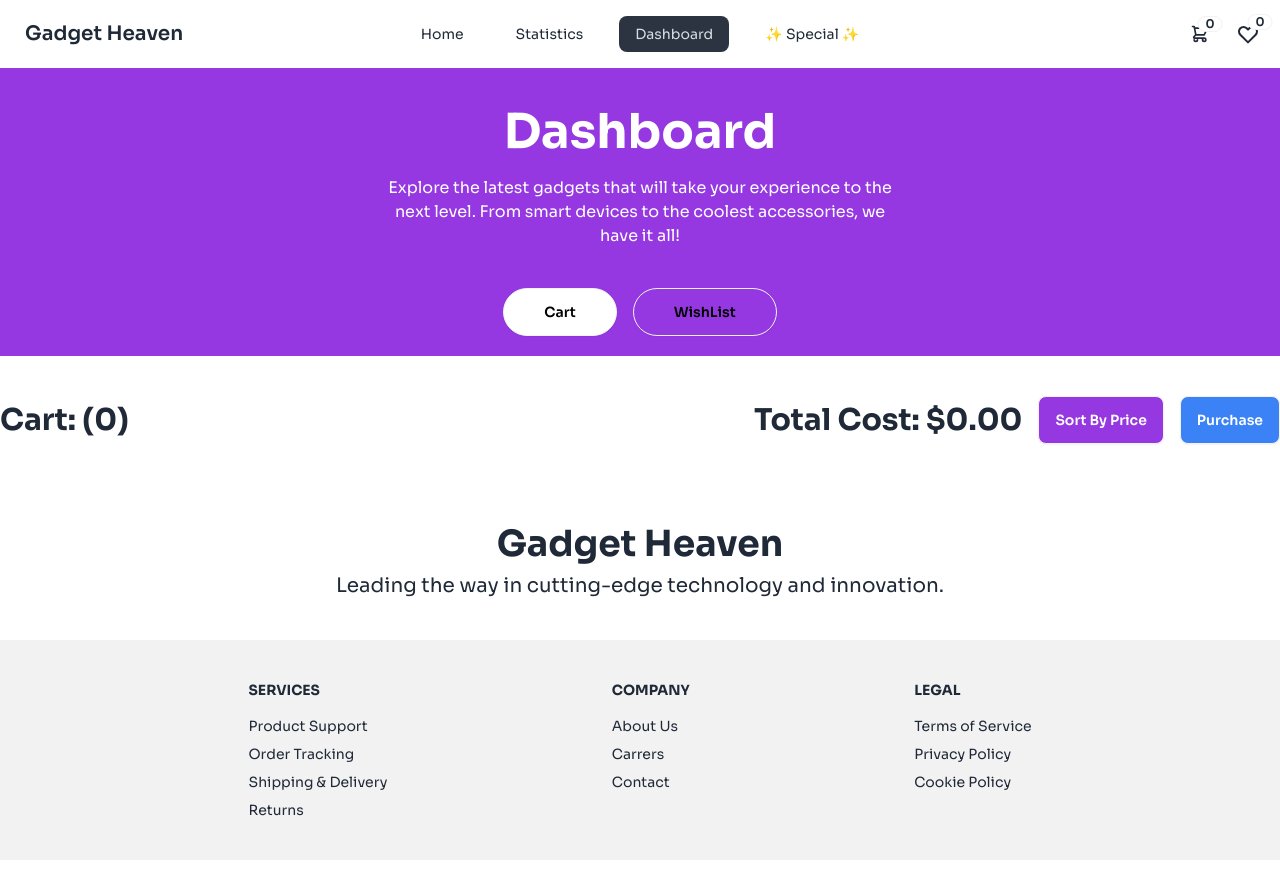
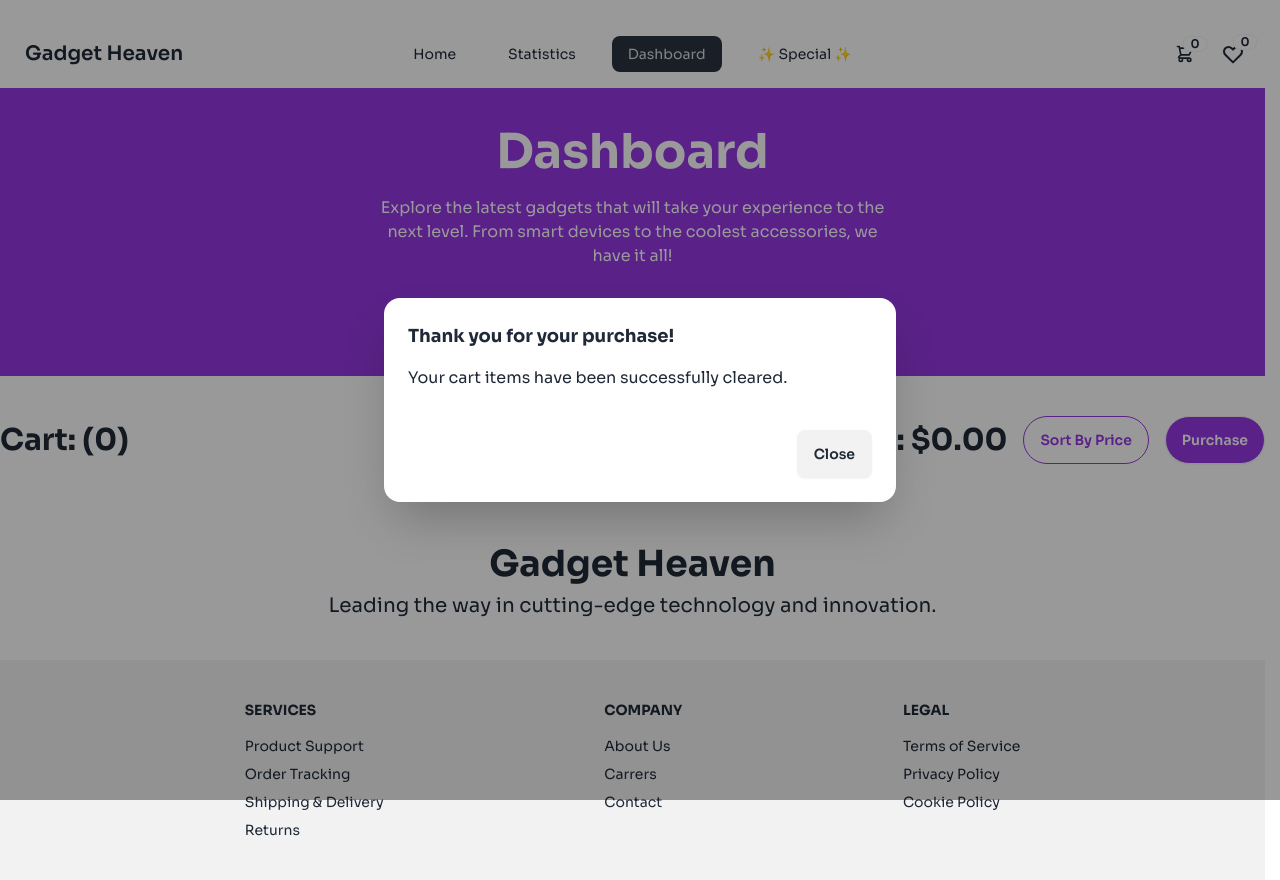
Before and after one commit to ornobaadi/Gadget-Heaven, a React (Vite) app: page /dashboard in a window 1280 px wide. Both pictures are taken after a click on the button "Purchase". Built offline with nearby package versions, Linux system fonts and the light colour scheme.

Commit message:
Local Storage Modal

```diff
--- a/src/components/Dashboard/Dashboard.jsx
+++ b/src/components/Dashboard/Dashboard.jsx
@@ -2,7 +2,7 @@ import { useEffect, useState } from 'react';
 import { useLoaderData } from 'react-router-dom';
 import { Tab, Tabs, TabList, TabPanel } from 'react-tabs';
 import 'react-tabs/style/react-tabs.css';
-import { getStoredCartList, getStoredWishList } from '../../utility/addToDb';
+import { getStoredCartList, getStoredWishList, removeFromStoredCartList } from '../../utility/addToDb';
 import GadgetCart from '../GadgetCart/GadgetCart';
 import { Helmet } from 'react-helmet-async';
 
@@ -29,15 +29,24 @@ const Dashboard = () => {
 
     const handleRemoveFromCart = (gadgetId) => {
         setCartList(prevCartList => prevCartList.filter(gadget => gadget.gadgetId !== gadgetId));
-    };
-
-    const handleRemoveFromWishlist = (gadgetId) => {
-        setWishList(prevWishList => prevWishList.filter(gadget => gadget.gadgetId !== gadgetId));
+        removeFromStoredCartList(gadgetId); // Also remove from stored data
     };
 
     const handleSortByPrice = () => {
         const sortedCartList = [...cartList].sort((a, b) => b.price - a.price);
         setCartList(sortedCartList);
+    };
+
+    // Function to show modal
+    const handlePurchaseClick = () => {
+        document.getElementById('purchase_modal').showModal();
+    };
+
+    // Function to clear cart and close modal
+    const handleCloseModal = () => {
+        setCartList([]); // Clear cart items from state
+        cartList.forEach(gadget => removeFromStoredCartList(gadget.gadgetId)); // Clear items from storage
+        document.getElementById('purchase_modal').close(); // Close the modal
     };
 
     return (
@@ -52,18 +61,19 @@ const Dashboard = () => {
             <Tabs>
                 <TabList className="flex space-x-4 justify-center bg-[#9538E2] py-5">
                     <Tab
-                        selectedClassName="bg-white text-black "
+                        selectedClassName="bg-white text-black"
                         className="btn rounded-full bg-[#9538E2] text-black px-10"
                     >
                         Cart
                     </Tab>
                     <Tab
-                        selectedClassName="bg-white text-black "
+                        selectedClassName="bg-white text-black"
                         className="btn rounded-full bg-[#9538E2] text-black px-10"
                     >
                         WishList
                     </Tab>
                 </TabList>
+                {/* Cart Tab Panel */}
                 <TabPanel>
                     <div className='flex justify-between items-center my-10'>
                         <h2 className='text-3xl font-bold'>Cart: ({cartList.length})</h2>
@@ -73,12 +83,13 @@ const Dashboard = () => {
                             </h2>
                             <button
                                 onClick={handleSortByPrice}
-                                className="btn bg-[#9538E2] text-white rounded-lg px-4 py-2"
+                                className="btn btn-outline text-[#9538E2] border-[#9538E2] rounded-full px-4 py-2"
                             >
                                 Sort By Price
                             </button>
                             <button
-                                className="btn bg-[#3B82F6] text-white rounded-lg px-4 py-2"
+                                onClick={handlePurchaseClick}
+                                className="btn bg-[#9538E2] text-white rounded-full px-4 py-2"
                             >
                                 Purchase
                             </button>
@@ -95,6 +106,7 @@ const Dashboard = () => {
                         ))}
                     </div>
                 </TabPanel>
+                {/* WishList Tab Panel */}
                 <TabPanel>
                     <div>
                         <h2 className='text-3xl font-bold my-10'>WishList: ({wishList.length})</h2>
@@ -111,6 +123,17 @@ const Dashboard = () => {
                     </div>
                 </TabPanel>
             </Tabs>
+
+            {/* Purchase Modal */}
+            <dialog id="purchase_modal" className="modal">
+                <div className="modal-box">
+                    <h3 className="font-bold text-lg">Thank you for your purchase!</h3>
+                    <p className="py-4">Your cart items have been successfully cleared.</p>
+                    <div className="modal-action">
+                        <button onClick={handleCloseModal} className="btn">Close</button>
+                    </div>
+                </div>
+            </dialog>
         </div>
     );
 };
--- a/src/components/Navbar/Navbar.jsx
+++ b/src/components/Navbar/Navbar.jsx
@@ -27,7 +27,7 @@ const Navbar = () => {
     );
 
     return (
-        <div className={`navbar ${isHomePage ? 'bg-[#9538E2] text-white' : 'bg-base-100'}`}>
+        <div className={`navbar ${isHomePage ? 'bg-[#9538E2] text-white rounded-t-xl container mx-auto' : 'bg-base-100'}`}>
             <Toaster />
             <div className="navbar-start">
                 <div className="dropdown">
--- a/src/components/Root/Root.jsx
+++ b/src/components/Root/Root.jsx
@@ -4,7 +4,7 @@ import Navbar from "../Navbar/Navbar";
 
 const Root = () => {
     return (
-        <div className="container mx-auto">
+        <div className="container mt-5 mx-auto">
             <Navbar></Navbar>
             <Outlet></Outlet>
             <Footer></Footer>
```
